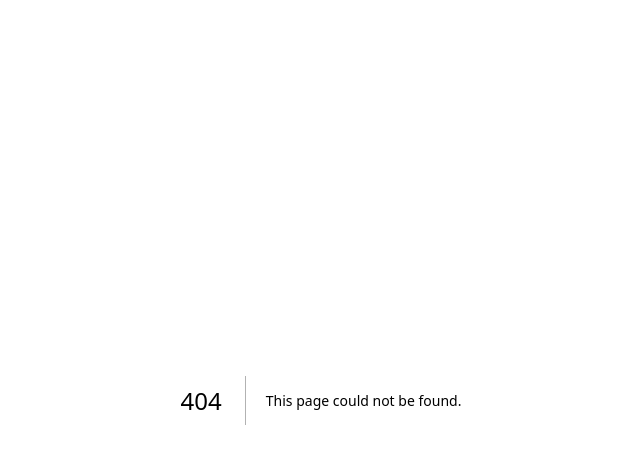
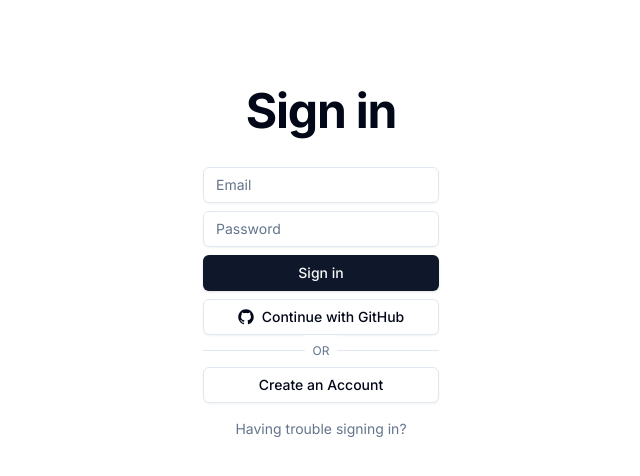
Before and after one commit to lonzzi/memospark, a Next.js app: page /login in a window 1280 px wide. Before the commit this address had no page. Shown: the top 476 px of the page, without its empty margins (319-959 px from the left). Built offline with nearby package versions, Linux system fonts and the light colour scheme.

Commit message:
feat: new login page

```diff
--- /dev/null
+++ b/app/login/page.tsx
@@ -0,0 +1,69 @@
+'use client';
+
+import { authenticate, authenticateWithGithub } from '@/actions/auth';
+import { GitHubLogoIcon } from '@radix-ui/react-icons';
+import Link from 'next/link';
+import { useFormState, useFormStatus } from 'react-dom';
+import { toast } from 'sonner';
+
+import { Button } from '@/components/ui/button';
+import { Input } from '@/components/ui/input';
+
+export default function Page() {
+  const [, loginDispatch] = useFormState(async (...args: Parameters<typeof authenticate>) => {
+    const msg = await authenticate(...args);
+    if (msg) {
+      toast.error(msg);
+    }
+    return msg;
+  }, undefined);
+
+  return (
+    <div className="h-screen w-screen antialiased bg-background">
+      <div className="min-w-fit min-h-fit w-1/6 h-2/3 mx-auto flex flex-col justify-center items-center gap-2">
+        <h1 className="scroll-m-20 text-4xl font-bold tracking-tight lg:text-5xl pb-6">Sign in</h1>
+        <form action={loginDispatch} className="w-full space-y-2">
+          <Input type="email" placeholder="Email" name="email" />
+          <Input type="password" placeholder="Password" className="mb-1" name="password" />
+          <LoginButton />
+        </form>
+        <form action={authenticateWithGithub} className="w-full">
+          <OauthButton provider="github" />
+        </form>
+        <div className="flex items-center justify-center w-full h-4 flex-none">
+          <div className="w-full h-[1px] visible border-b my--4 py--4" />
+          <p className="bg-background p-2 font-normal text-xs uppercase text-muted-foreground absolute">
+            or
+          </p>
+        </div>
+        <Button className="w-full" variant="outline" asChild>
+          <Link href={'/signup'}>Create an Account</Link>
+        </Button>
+        <Button variant={'link'} className="text-muted-foreground font-normal h-fit" asChild>
+          <Link href={'/account-recovery'}>Having trouble signing in?</Link>
+        </Button>
+      </div>
+    </div>
+  );
+}
+
+function LoginButton() {
+  const { pending } = useFormStatus();
+
+  return (
+    <Button className="w-full" type="submit" disabled={pending}>
+      Sign in
+    </Button>
+  );
+}
+
+function OauthButton({ provider }: { provider: 'github' }) {
+  const { pending } = useFormStatus();
+
+  return (
+    <Button className="w-full" disabled={pending} variant={'outline'}>
+      {provider === 'github' ? <GitHubLogoIcon className="w-4 h-4 mr-2" /> : ''}
+      {provider === 'github' ? 'Continue with GitHub' : 'Continue with Google'}
+    </Button>
+  );
+}
--- a/app/auth/signup/page.tsx
+++ b/app/signup/page.tsx
@@ -1,28 +1,22 @@
 'use client';
 
-import { register } from '@/lib/actions';
+import { register } from '@/actions/auth';
 import Link from 'next/link';
-import { useSearchParams } from 'next/navigation';
 import { useState } from 'react';
-import { useFormState } from 'react-dom';
+import { useFormState, useFormStatus } from 'react-dom';
+import { toast } from 'sonner';
 
 import { Button } from '@/components/ui/button';
 import { Checkbox } from '@/components/ui/checkbox';
 import { Input } from '@/components/ui/input';
-import { toast } from '@/components/ui/use-toast';
 
 export default function Page() {
   const [userProvidedPassword, setUserProvidedPassword] = useState('');
   const [isTocAccepted, setIsTocAccepted] = useState(false);
-  const searchParams = useSearchParams();
-  const callbackUrl = searchParams.get('callbackUrl');
   const [, registerDispatch] = useFormState(async (...args: Parameters<typeof register>) => {
     const msg = await register(...args);
     if (msg) {
-      toast({
-        title: 'Error',
-        description: msg,
-      });
+      toast.error(msg);
     }
     return msg;
   }, undefined);
@@ -66,13 +60,19 @@ export default function Page() {
               </Link>
             </label>
           </div>
-          <Button className="w-full" type="submit" disabled={!isTocAccepted}>
-            <Link href={`/auth/signup?callbackUrl=${encodeURIComponent(callbackUrl || '')}`}>
-              Create account
-            </Link>
-          </Button>
+          <RegisterButton isTocAccepted={isTocAccepted} />
         </div>
       </div>
     </form>
   );
 }
+
+function RegisterButton({ isTocAccepted }: { isTocAccepted: boolean }) {
+  const { pending } = useFormStatus();
+
+  return (
+    <Button className="w-full" type="submit" disabled={!isTocAccepted || pending}>
+      Create account
+    </Button>
+  );
+}
--- a/auth.config.ts
+++ b/auth.config.ts
@@ -6,7 +6,7 @@ export const config = {
   callbacks: {
     authorized({ request: { nextUrl }, auth }) {
       const isLoggedIn = !!auth?.user;
-      const whitelist = ['/login', '/signup', '/forgot-password'];
+      const whitelist = ['/login', '/signup', '/account-recovery', '/toc'];
       const isNotOnWhitelist = !whitelist.includes(nextUrl.pathname);
       if (isNotOnWhitelist) {
         if (isLoggedIn) return true;
```
Also changed, not shown: app/auth/login/page.tsx (deleted, +0 -78 lines), package.json (+5 -5 lines), app/account-recovery/page.tsx (renamed from app/auth/account-recovery/page.tsx), 1 other file (tests, documents, lock files or other folders).
